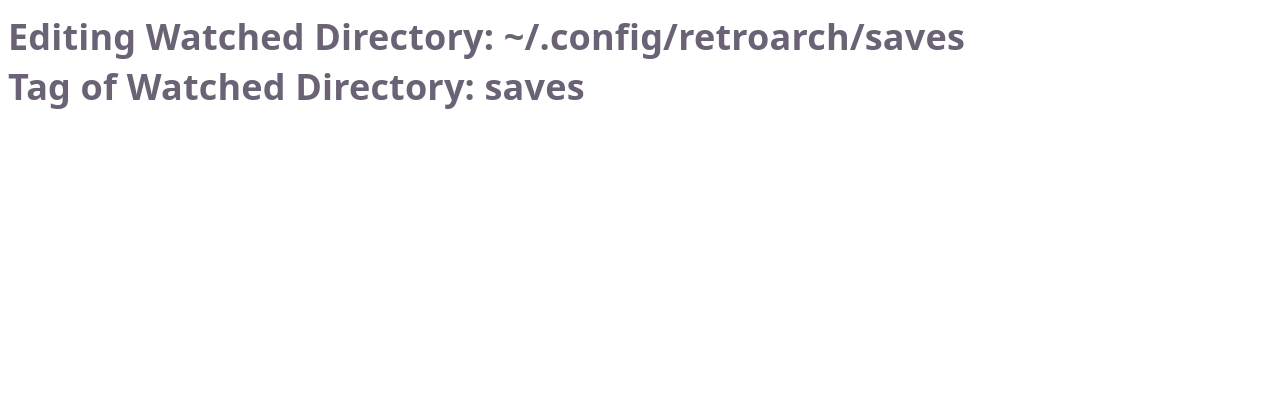
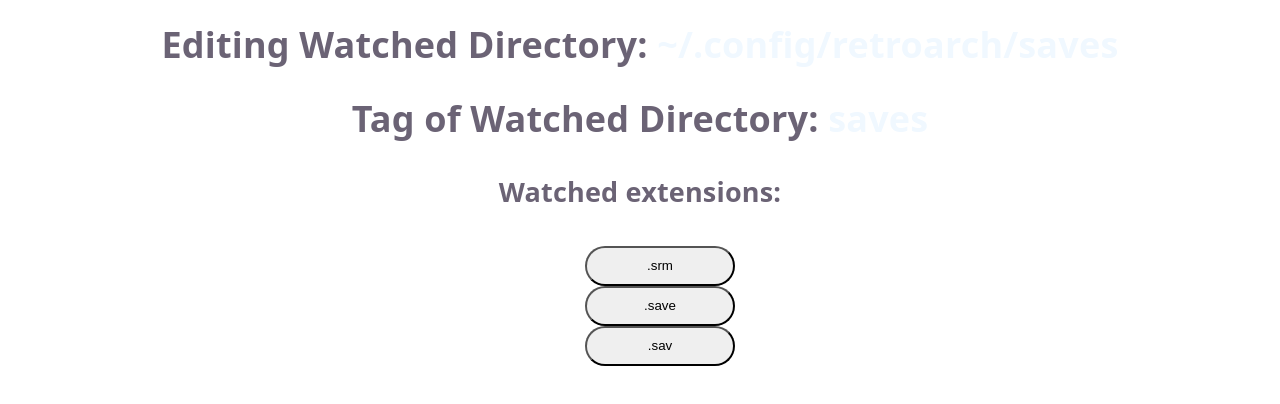
Before and after one commit to HenryHYeary/synchronite-fe, a React (Vite) app: page /editor in a window 1280 px wide. Shown: the top 404 px of the page. Built offline with nearby package versions, Linux system fonts and the light colour scheme.

Commit message:
Add more to Editor element.

```diff
--- a/src/App.css
+++ b/src/App.css
@@ -139,3 +139,24 @@
 .ext-label {
   padding-right: 1rem;
 }
+
+.watched-directory-editor {
+  color: aliceblue;
+}
+
+.watched-tag-editor {
+  color: aliceblue;
+}
+
+.extension-list-btns {
+  display: flex;
+  align-items: center;
+  justify-content: center;
+  flex-direction: column;
+}
+
+.ext-btn {
+  border-radius: 20px;
+  width: 150px;
+  height: 40px;
+}
--- a/src/Editor.tsx
+++ b/src/Editor.tsx
@@ -1,11 +1,24 @@
 const CURRENT_FOLDER = "~/.config/retroarch/saves";
 const WATCHED_TAG = "saves"
 
+const DUMMY_DATA =  {
+  label: "saves",
+  path: "~/.config/retroarch/saves",
+  watchedExts: [".srm", ".save", ".sav"]
+};
+
 export default function Editor() {
   return (
-    <div>
-      <h1>Editing Watched Directory: {CURRENT_FOLDER}</h1>
-      <h1>Tag of Watched Directory: {WATCHED_TAG}</h1>
+    <div className="hero">
+      <h1>Editing Watched Directory: <span className="watched-directory-editor">{CURRENT_FOLDER}</span></h1>
+      <h1>Tag of Watched Directory: <span className="watched-tag-editor">{WATCHED_TAG}</span></h1>
+
+      <h2>Watched extensions:</h2>
+      <ul className="extension-list-btns">
+        {DUMMY_DATA.watchedExts.map((ext) => {
+          return <button className="ext-btn">{ext}</button>
+        })}
+      </ul>
     </div>
   )
 }
```
